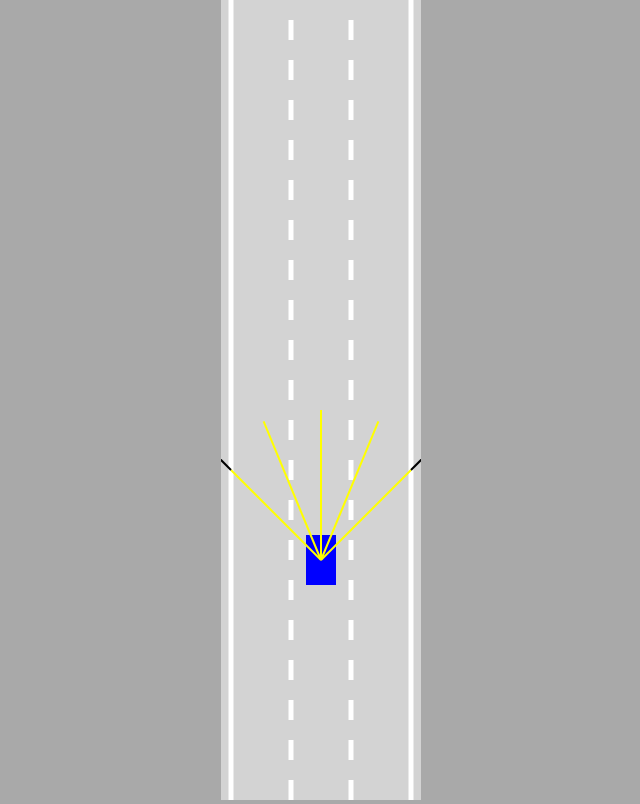
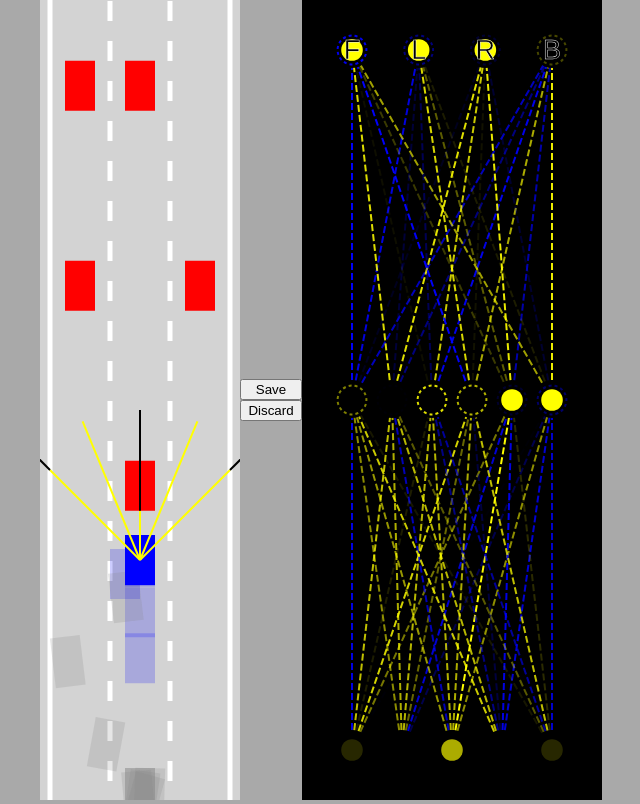
Before and after one commit to eljav/self-driving-car, a plain HTML site: page index.html in a window 1280 px wide. Shown: the whole page, without its empty margins (319-959 px from the left). Drawn offline with Linux system fonts and the light colour scheme.

Commit message:
Added neural network

```diff
--- a/car.js
+++ b/car.js
@@ -11,8 +11,13 @@ class Car {
         this.angle = 0;
         this.damaged = false;
 
+        this.useBrain = controlType == "AI";
+
         if (controlType != "DUMMY") {
             this.sensor = new Sensor(this);
+            this.brain = new NeuralNetwork(
+                [this.sensor.rayCount, 6, 4]
+            );
         }
         this.controls = new Controls(controlType);
     }
@@ -26,6 +31,17 @@ class Car {
 
         if (this.sensor) {
             this.sensor.update(roadBorders, traffic);
+            const offsets = this.sensor.readings.map(
+                s => s == null ? 0 : 1 - s.offset
+            );
+            const outputs = NeuralNetwork.feedForward(offsets, this.brain);
+
+            if (this.useBrain) {
+                this.controls.forward = outputs[0];
+                this.controls.left = outputs[1];
+                this.controls.right = outputs[2];
+                this.controls.backward = outputs[3];
+            }
         }
     }
 
@@ -103,7 +119,7 @@ class Car {
         this.y -= Math.cos(this.angle) * this.speed;
     }
 
-    draw(ctx, color) {
+    draw(ctx, color, drawSensor = false) {
         if (this.damaged) {
             ctx.fillStyle = "gray";
         } else {
@@ -116,7 +132,7 @@ class Car {
         }
         ctx.fill();
 
-        if (this.sensor) {
+        if (this.sensor && drawSensor) {
             this.sensor.draw(ctx);
         }
     }
--- a/index.html
+++ b/index.html
@@ -4,7 +4,14 @@
     <link rel="stylesheet" href="style.css">
 </head>
 <body>
-    <canvas id="myCanvas"></canvas>
+    <canvas id="carCanvas"></canvas>
+    <div id="verticalButtons">
+        <button onclick="save()">Save</button>
+        <button onclick="discard()">Discard</button>
+    </div>
+    <canvas id="networkCanvas"></canvas>
+    <script src="visualizer.js"></script>
+    <script src="network.js"></script>
     <script src="sensor.js"></script>
     <script src="utils.js"></script>
     <script src="road.js"></script>
--- a/main.js
+++ b/main.js
@@ -1,32 +1,92 @@
-const canvas = document.getElementById("myCanvas");
-canvas.width = 200;
+const carCanvas = document.getElementById("carCanvas");
+carCanvas.width = 200;
 
-const ctx = canvas.getContext("2d");
-const road = new Road(canvas.width / 2, canvas.width * 0.9);
-const car = new Car(road.getLaneCenter(1), 100, 30, 50, "KEYS");
+const networkCanvas = document.getElementById("networkCanvas");
+networkCanvas.width = 300;
+
+const carCtx = carCanvas.getContext("2d");
+const networkCtx = networkCanvas.getContext("2d");
+const road = new Road(carCanvas.width / 2, carCanvas.width * 0.9);
+
+const n = 100;
+const cars = generateCars(n);
+let bestCar = cars[0];
+if (localStorage.getItem("bestBrain")) {
+    for (let i = 0; i < cars.length; i++) {
+        cars[i].brain = JSON.parse(
+            localStorage.getItem("bestBrain")
+        );
+        if (i != 0) {
+            NeuralNetwork.mutate(cars[i].brain, 0.1);
+        }
+    }
+}
+
 const traffic = [
-    new Car(road.getLaneCenter(1), -100, 30, 50, "DUMMY", 2)
+    new Car(road.getLaneCenter(1), -100, 30, 50, "DUMMY", 2),
+    new Car(road.getLaneCenter(0), -300, 30, 50, "DUMMY", 2),
+    new Car(road.getLaneCenter(2), -300, 30, 50, "DUMMY", 2),
+    new Car(road.getLaneCenter(0), -500, 30, 50, "DUMMY", 2),
+    new Car(road.getLaneCenter(1), -500, 30, 50, "DUMMY", 2),
+    new Car(road.getLaneCenter(1), -700, 30, 50, "DUMMY", 2),
+    new Car(road.getLaneCenter(2), -700, 30, 50, "DUMMY", 2),
 ];
 
 animate();
 
-function animate() {
+function save() {
+    localStorage.setItem("bestBrain",
+        JSON.stringify(bestCar.brain));
+}
+
+function discard() {
+    localStorage.removeItem("bestBrain");
+}
+
+
+function generateCars(n) {
+    const cars = [];
+    for (let i = 1; i <= n; i++) {
+        cars.push(new Car(road.getLaneCenter(1), 100, 30, 50, "AI"));
+    }
+    return cars;
+}
+
+function animate(time) {
     for (let i = 0; i < traffic.length; i++) {
         traffic[i].update(road.borders, []);
     }
-    car.update(road.borders, traffic);
-    canvas.height = window.innerHeight;
+    for (let i = 0; i < cars.length; i++) {
+        cars[i].update(road.borders, traffic);
+    }
 
-    ctx.save();
-    ctx.translate(0, -car.y + canvas.height * 0.7);
+    bestCar = cars.find(
+        c => c.y == Math.min(
+            ...cars.map(c => c.y)
+        )
+    );
 
-    road.draw(ctx);
+    carCanvas.height = window.innerHeight;
+    networkCanvas.height = window.innerHeight;
+
+    carCtx.save();
+    carCtx.translate(0, -bestCar.y + carCanvas.height * 0.7);
+
+    road.draw(carCtx);
     for (let i = 0; i < traffic.length; i++) {
-        traffic[i].draw(ctx, "red");
+        traffic[i].draw(carCtx, "red");
     }
-    car.draw(ctx, "blue");
 
-    ctx.restore();
+    carCtx.globalAlpha = 0.2;
+    for (let i = 0; i < cars.length; i++) {
+        cars[i].draw(carCtx, "blue");
+    }
+    carCtx.globalAlpha = 1;
+    bestCar.draw(carCtx, "blue", true)
+
+    carCtx.restore();
+
+    networkCtx.lineDashOffset = -time / 50;
+    Visualizer.drawNetwork(networkCtx, bestCar.brain);
     requestAnimationFrame(animate);
-
 }
--- /dev/null
+++ b/network.js
@@ -0,0 +1,89 @@
+class NeuralNetwork {
+    constructor(neuronCounts) {
+        this.levels = [];
+        for (let i = 0; i < neuronCounts.length - 1; i++) {
+            this.levels.push(new Level(
+                neuronCounts[i], neuronCounts[i + 1]
+            ));
+        }
+    }
+
+    static feedForward(givenInputs, network) {
+        let outputs = Level.feedForward(
+            givenInputs, network.levels[0]
+        );
+        for (let i = 1; i < network.levels.length; i++) {
+            outputs = Level.feedForward(
+                outputs, network.levels[i]
+            );
+        }
+        return outputs;
+    }
+
+    static mutate(network, amount = 1) {
+        network.levels.forEach(level => {
+            for (let i = 0; level.biases.length; i++) {
+                level.biases[i] = lerp(
+                    level.biases[i],
+                    Math.random() * 2 - 1,
+                    amount
+                );
+            }
+            for (let i = 0; i < level.weights.length; i++) {
+                for (let j = 0; j < level.weights[i].length; j++) {
+                    level.weights[i][j] = lerp(
+                        level.weights[i][j],
+                        Math.random() * 2 - 1,
+                        amount
+                    );
+                }
+            }
+        });
+    }
+}
+
+class Level {
+    constructor(inputCount, outputCount) {
+        this.inputs = new Array(inputCount);
+        this.outputs = new Array(outputCount);
+        this.biases = new Array(outputCount);
+
+        this.weights = [];
+        for (let i = 0; i < inputCount; i++) {
+            this.weights[i] = new Array(outputCount);
+        }
+
+        Level.#randomize(this);
+    }
+
+    static #randomize(level) {
+        for (let i = 0; i < level.inputs.length; i++) {
+            for (let j = 0; j < level.outputs.length; j++) {
+                level.weights[i][j] = Math.random() * 2 - 1;
+            }
+        }
+
+        for (let i = 0; i < level.biases.length; i++) {
+            level.biases[i] = Math.random() * 2 - 1;
+        }
+    }
+
+    static feedForward(givenInputs, level) {
+        for (let i = 0; i < level.inputs.length; i++) {
+            level.inputs[i] = givenInputs[i];
+        }
+
+        for (let i = 0; i < level.outputs.length; i++) {
+            let sum = 0;
+            for (let j = 0; j < level.inputs.length; j++) {
+                sum += level.inputs[j] * level.weights[j][i];
+            }
+            if (sum > level.biases[i]) {
+                level.outputs[i] = 1;
+            } else {
+                level.outputs[i] = 0;
+            }
+        }
+        return level.outputs;
+    }
+}
--- a/sensor.js
+++ b/sensor.js
@@ -21,7 +21,6 @@ class Sensor {
 
     #getReading(ray, roadBorders, traffic) {
         let touches = [];
-
         for (let i = 0; i < roadBorders.length; i++) {
             const touch = getIntersection(
                 ray[0],
--- a/style.css
+++ b/style.css
@@ -2,9 +2,20 @@ body {
     margin: 0;
     background-color: darkgrey;
     overflow: hidden;
-    text-align: center;
+    display: flex;
+    justify-content: center;
+    align-items: center;
 }
 
-#myCanvas {
+#verticalButtons {
+    display: flex;
+    flex-direction: column;
+}
+
+#carCanvas {
     background-color: lightgrey;
 }
+
+#networkCanvas {
+    background-color: black;
+}
--- a/utils.js
+++ b/utils.js
@@ -36,3 +36,11 @@ function polysIntersect(poly1, poly2) {
     }
     return false;
 }
+
+function getRGBA(value) {
+    const alpha = Math.abs(value);
+    const R = value<0?0:255;
+    const G = R;
+    const B = value > 0 ? 0 : 255;
+    return "rgba(" + R + "," + G + "," + B + "," + alpha +")";
+}
--- /dev/null
+++ b/visualizer.js
@@ -0,0 +1,110 @@
+class Visualizer{
+    static drawNetwork(ctx,network){
+        const margin=50;
+        const left=margin;
+        const top=margin;
+        const width=ctx.canvas.width-margin*2;
+        const height=ctx.canvas.height-margin*2;
+
+        const levelHeight=height/network.levels.length;
+
+        for(let i=network.levels.length-1;i>=0;i--){
+            const levelTop=top+
+                lerp(
+                    height-levelHeight,
+                    0,
+                    network.levels.length==1
+                        ?0.5
+                        :i/(network.levels.length-1)
+                );
+
+            ctx.setLineDash([7,3]);
+            Visualizer.drawLevel(ctx,network.levels[i],
+                left,levelTop,
+                width,levelHeight,
+                i==network.levels.length-1
+                    ?['F','L','R','B']
+                    :[]
+            );
+        }
+    }
+
+    static drawLevel(ctx,level,left,top,width,height,outputLabels){
+        const right=left+width;
+        const bottom=top+height;
+
+        const {inputs,outputs,weights,biases}=level;
+
+        for(let i=0;i<inputs.length;i++){
+            for(let j=0;j<outputs.length;j++){
+                ctx.beginPath();
+                ctx.moveTo(
+                    Visualizer.#getNodeX(inputs,i,left,right),
+                    bottom
+                );
+                ctx.lineTo(
+                    Visualizer.#getNodeX(outputs,j,left,right),
+                    top
+                );
+                ctx.lineWidth=2;
+                ctx.strokeStyle=getRGBA(weights[i][j]);
+                ctx.stroke();
+            }
+        }
+
+        const nodeRadius=18;
+        for(let i=0;i<inputs.length;i++){
+            const x=Visualizer.#getNodeX(inputs,i,left,right);
+            ctx.beginPath();
+            ctx.arc(x,bottom,nodeRadius,0,Math.PI*2);
+            ctx.fillStyle="black";
+            ctx.fill();
+            ctx.beginPath();
+            ctx.arc(x,bottom,nodeRadius*0.6,0,Math.PI*2);
+            ctx.fillStyle=getRGBA(inputs[i]);
+            ctx.fill();
+        }
+
+        for(let i=0;i<outputs.length;i++){
+            const x=Visualizer.#getNodeX(outputs,i,left,right);
+            ctx.beginPath();
+            ctx.arc(x,top,nodeRadius,0,Math.PI*2);
+            ctx.fillStyle="black";
+            ctx.fill();
+            ctx.beginPath();
+            ctx.arc(x,top,nodeRadius*0.6,0,Math.PI*2);
+            ctx.fillStyle=getRGBA(outputs[i]);
+            ctx.fill();
+
+            ctx.beginPath();
+            ctx.lineWidth=2;
+            ctx.arc(x,top,nodeRadius*0.8,0,Math.PI*2);
+            ctx.strokeStyle=getRGBA(biases[i]);
+            ctx.setLineDash([3,3]);
+            ctx.stroke();
+            ctx.setLineDash([]);
+
+            if(outputLabels[i]){
+                ctx.beginPath();
+                ctx.textAlign="center";
+                ctx.textBaseline="middle";
+                ctx.fillStyle="black";
+                ctx.strokeStyle="white";
+                ctx.font=(nodeRadius*1.5)+"px Arial";
+                ctx.fillText(outputLabels[i],x,top+nodeRadius*0.1);
+                ctx.lineWidth=0.5;
+                ctx.strokeText(outputLabels[i],x,top+nodeRadius*0.1);
+            }
+        }
+    }
+
+    static #getNodeX(nodes,index,left,right){
+        return lerp(
+            left,
+            right,
+            nodes.length==1
+                ?0.5
+                :index/(nodes.length-1)
+        );
+    }
+}
```
